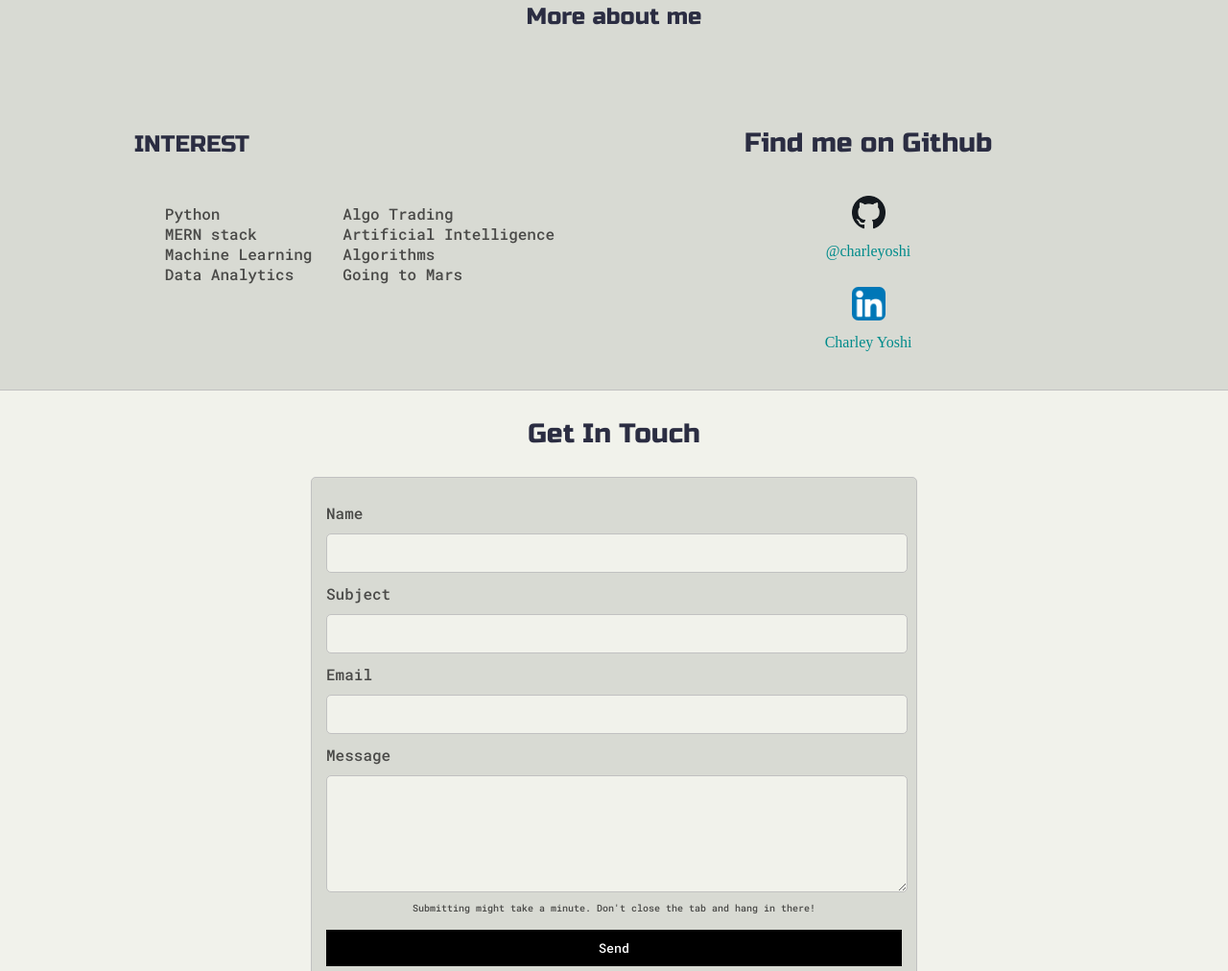
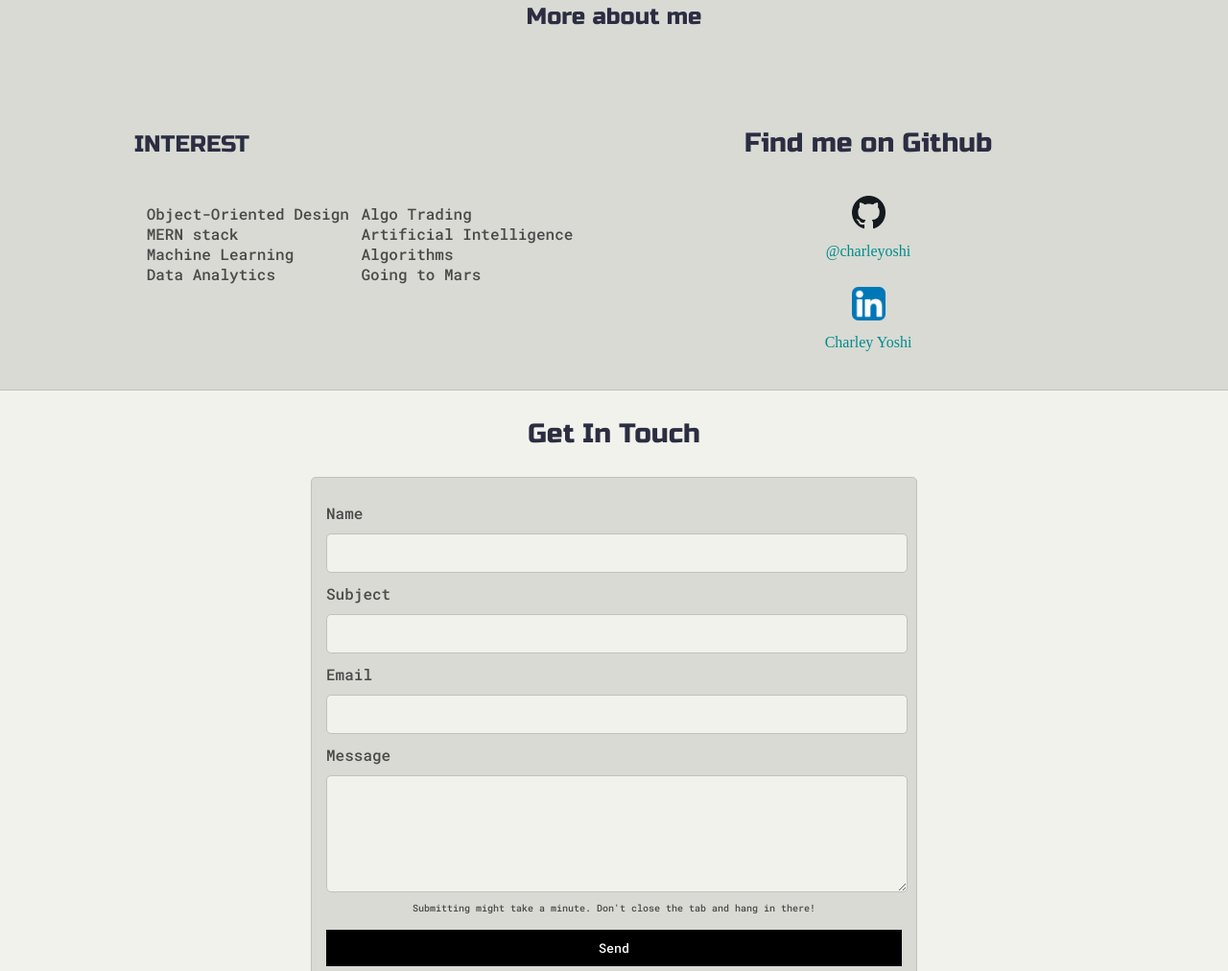
Before and after one commit to charleyoshi/test, a plain HTML site: page index.html in a window 1280 px wide. Shown: the part 1804-2816 px from the top of the page at 96% size. Drawn offline with Linux system fonts and the light colour scheme.

Commit message:
Update index.html

```diff
--- a/index.html
+++ b/index.html
@@ -219,7 +219,7 @@
 
 					<div id="skills">
 						<ul>
-							<li>Python</li>
+							<li>Object-Oriented Design</li>
 							<li>MERN stack</li>
 							<li>Machine Learning</li>
 							<li>Data Analytics</li>
```
